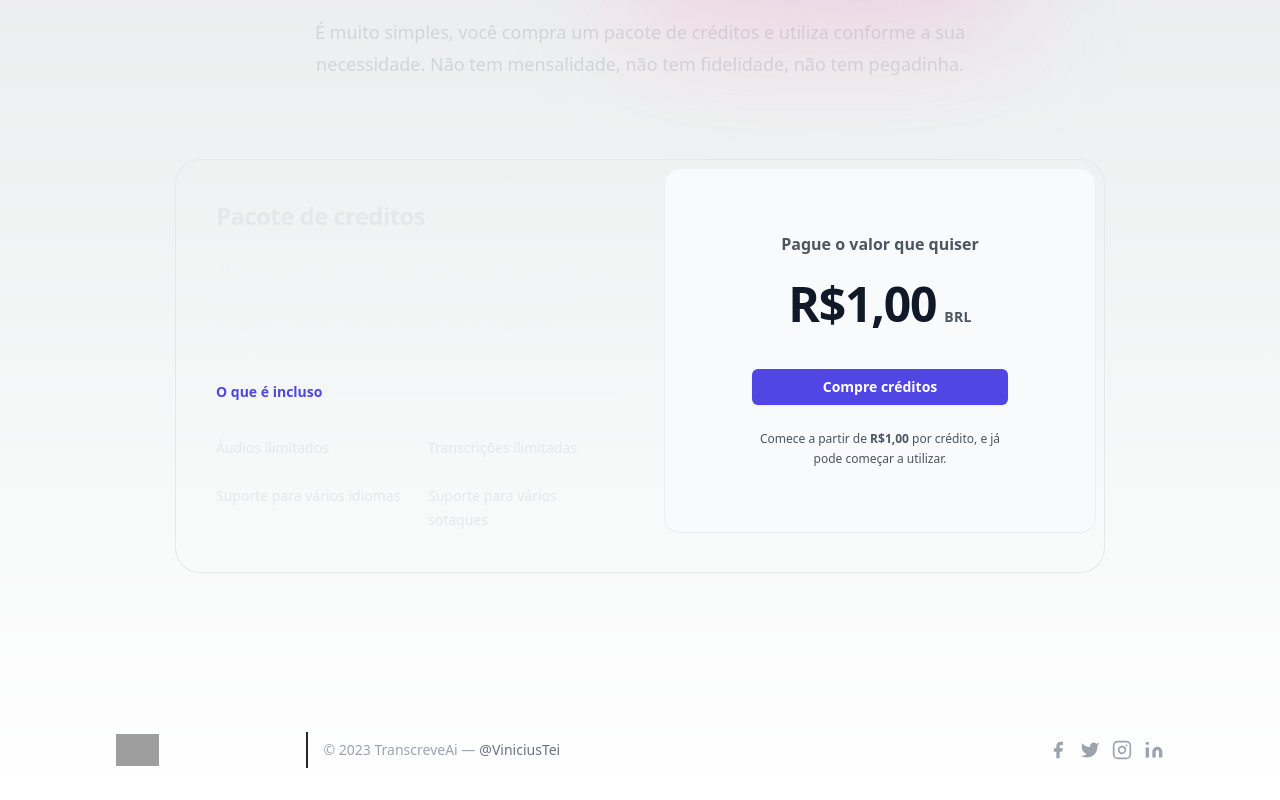
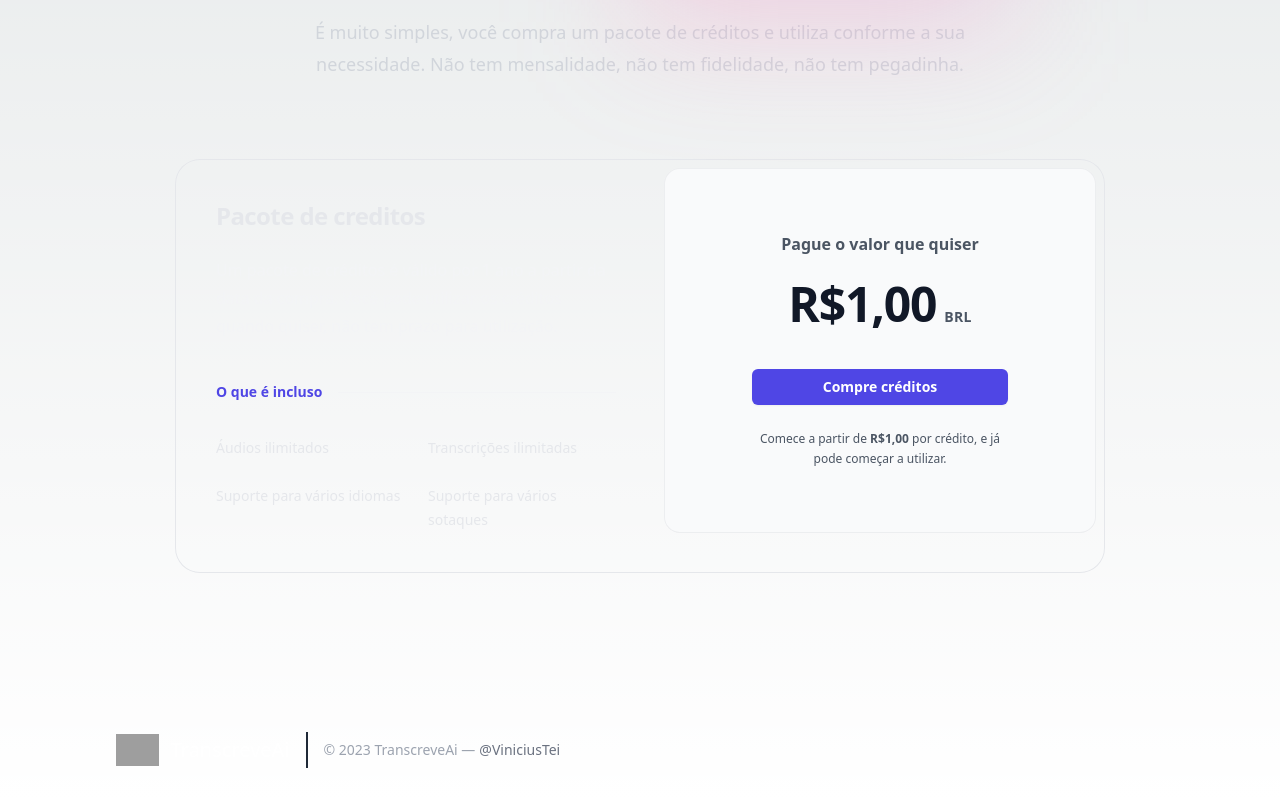
Before and after one commit to ViniciusTei/audio-to-text, a React (Vite) app in the folder app/: page / in a window 1280 px wide. Shown: the part 936-1736 px from the top of the page. Built offline with nearby package versions, Linux system fonts and the light colour scheme; no server answers; grey boxes are pictures that could not be loaded.

Commit message:
fix removed unused svgs

```diff
--- a/app/src/App.tsx
+++ b/app/src/App.tsx
@@ -24,30 +24,6 @@
         <p className="text-sm text-gray-400 sm:ml-4 sm:pl-4 sm:border-l-2 sm:border-gray-800 sm:py-2 sm:mt-0 mt-4">© 2023 TranscreveAi —
           <a href="https://github.com/ViniciusTei" className="text-gray-500 ml-1" target="_blank" rel="noopener noreferrer">@ViniciusTei</a>
         </p>
-        <span className="inline-flex sm:ml-auto sm:mt-0 mt-4 justify-center sm:justify-start">
-          <a className="text-gray-400">
-            <svg fill="currentColor" stroke-linecap="round" stroke-linejoin="round" stroke-width="2" className="w-5 h-5" viewBox="0 0 24 24">
-              <path d="M18 2h-3a5 5 0 00-5 5v3H7v4h3v8h4v-8h3l1-4h-4V7a1 1 0 011-1h3z"></path>
-            </svg>
-          </a>
-          <a className="ml-3 text-gray-400">
-            <svg fill="currentColor" stroke-linecap="round" stroke-linejoin="round" stroke-width="2" className="w-5 h-5" viewBox="0 0 24 24">
-              <path d="M23 3a10.9 10.9 0 01-3.14 1.53 4.48 4.48 0 00-7.86 3v1A10.66 10.66 0 013 4s-4 9 5 13a11.64 11.64 0 01-7 2c9 5 20 0 20-11.5a4.5 4.5 0 00-.08-.83A7.72 7.72 0 0023 3z"></path>
-            </svg>
-          </a>
-          <a className="ml-3 text-gray-400">
-            <svg fill="none" stroke="currentColor" stroke-linecap="round" stroke-linejoin="round" stroke-width="2" className="w-5 h-5" viewBox="0 0 24 24">
-              <rect width="20" height="20" x="2" y="2" rx="5" ry="5"></rect>
-              <path d="M16 11.37A4 4 0 1112.63 8 4 4 0 0116 11.37zm1.5-4.87h.01"></path>
-            </svg>
-          </a>
-          <a className="ml-3 text-gray-400">
-            <svg fill="currentColor" stroke="currentColor" stroke-linecap="round" stroke-linejoin="round" stroke-width="0" className="w-5 h-5" viewBox="0 0 24 24">
-              <path stroke="none" d="M16 8a6 6 0 016 6v7h-4v-7a2 2 0 00-2-2 2 2 0 00-2 2v7h-4v-7a6 6 0 016-6zM2 9h4v12H2z"></path>
-              <circle cx="4" cy="4" r="2" stroke="none"></circle>
-            </svg>
-          </a>
-        </span>
       </div>
     </footer>
     <Analytics />
```
